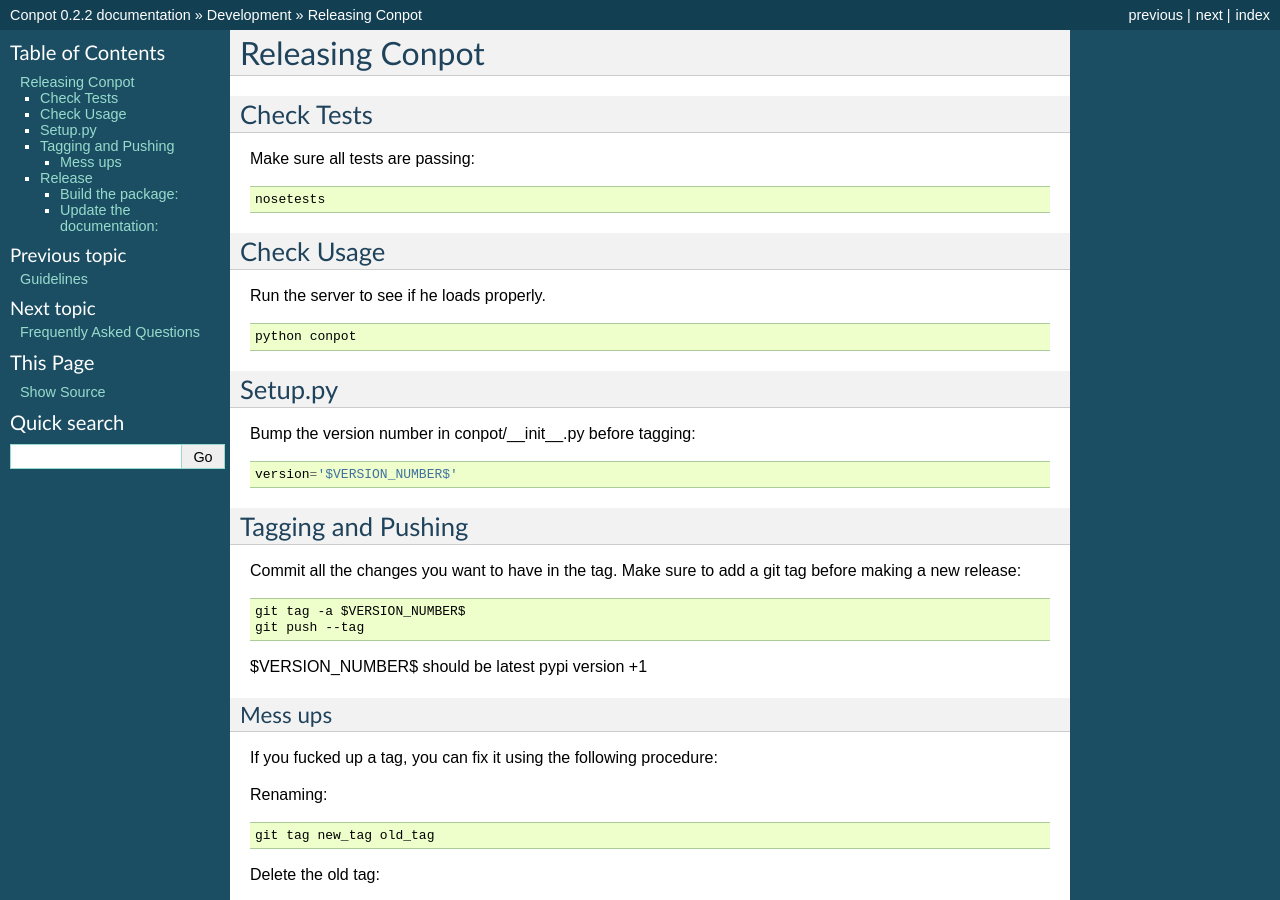
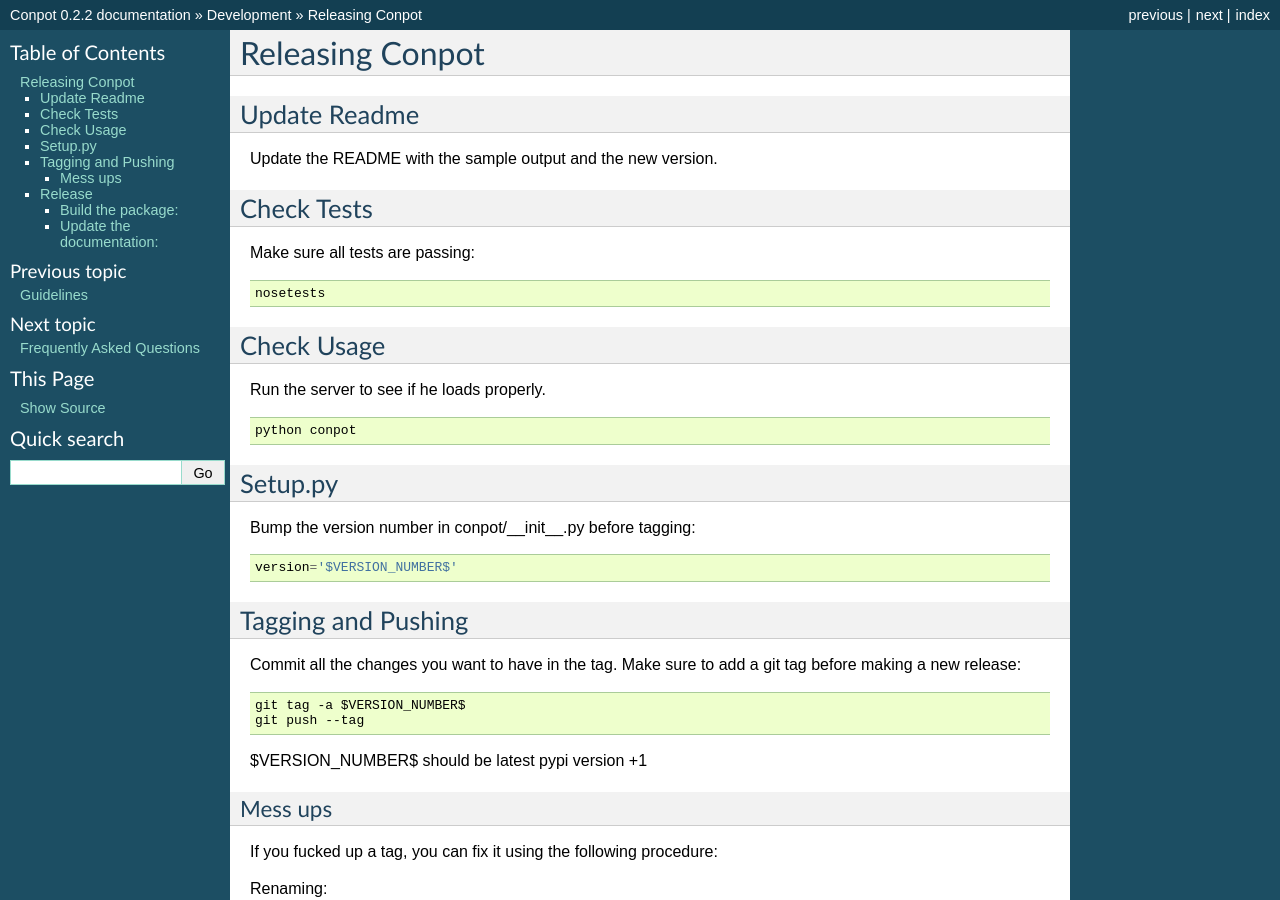
Before and after one commit to logictitans/PLC-conpot, a Sphinx documentation site: the page built from docs/source/development/releasing.rst, in a window 1280 px wide and 900 px high. Built offline with Sphinx 7.4.7, drawn with Linux system fonts in a browser that asks for light colours; the version number is read from the project's files by our own code.

Commit message:
Remember the README...

```diff
--- a/docs/source/development/releasing.rst
+++ b/docs/source/development/releasing.rst
@@ -1,5 +1,11 @@
 Releasing Conpot
 ================
+
+Update Readme
+-------------
+
+Update the README with the sample output and the new version.
+
 
 Check Tests
 -----------
```
